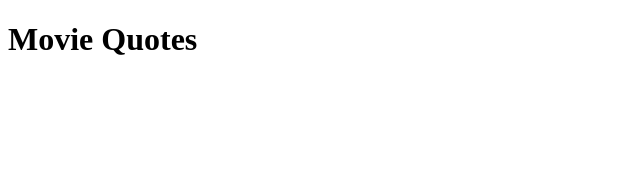
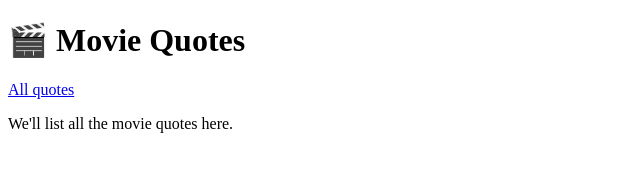
Before and after one commit to platformatic/tutorial-movie-quotes-app, an Astro site in the folder apps/movie-quotes-frontend/: page / in a window 1280 px wide. Shown: the whole page, without its empty margins (0-640 px from the left). Built offline with nearby package versions, Linux system fonts and the light colour scheme; Astro itself is replaced by a stand-in of ours.

Commit message:
[frontend] Add an Astro Layout

```diff
--- /dev/null
+++ b/apps/movie-quotes-frontend/src/layouts/Layout.astro
@@ -0,0 +1,28 @@
+---
+export interface Props {
+  title: string;
+  page?: string;
+}
+
+const { title, page } = Astro.props;
+---
+
+<!DOCTYPE html>
+<html lang="en">
+  <head>
+    <meta charset="UTF-8" />
+    <meta name="viewport" content="width=device-width" />
+    <title>{title}</title>
+  </head>
+  <body>
+    <header>
+      <h1>🎬 Movie Quotes</h1>
+    </header>
+    <nav>
+      <a href="/">All quotes</a>
+    </nav>
+    <section>
+      <slot />
+    </section>
+  </body>
+</html>
--- a/apps/movie-quotes-frontend/src/pages/index.astro
+++ b/apps/movie-quotes-frontend/src/pages/index.astro
@@ -1 +1,9 @@
-<h1>Movie Quotes</h1>
+---
+import Layout from '../layouts/Layout.astro';
+---
+
+<Layout title="All quotes" page="listing">
+  <main>
+    <p>We'll list all the movie quotes here.</p>
+  </main>
+</Layout>
```
